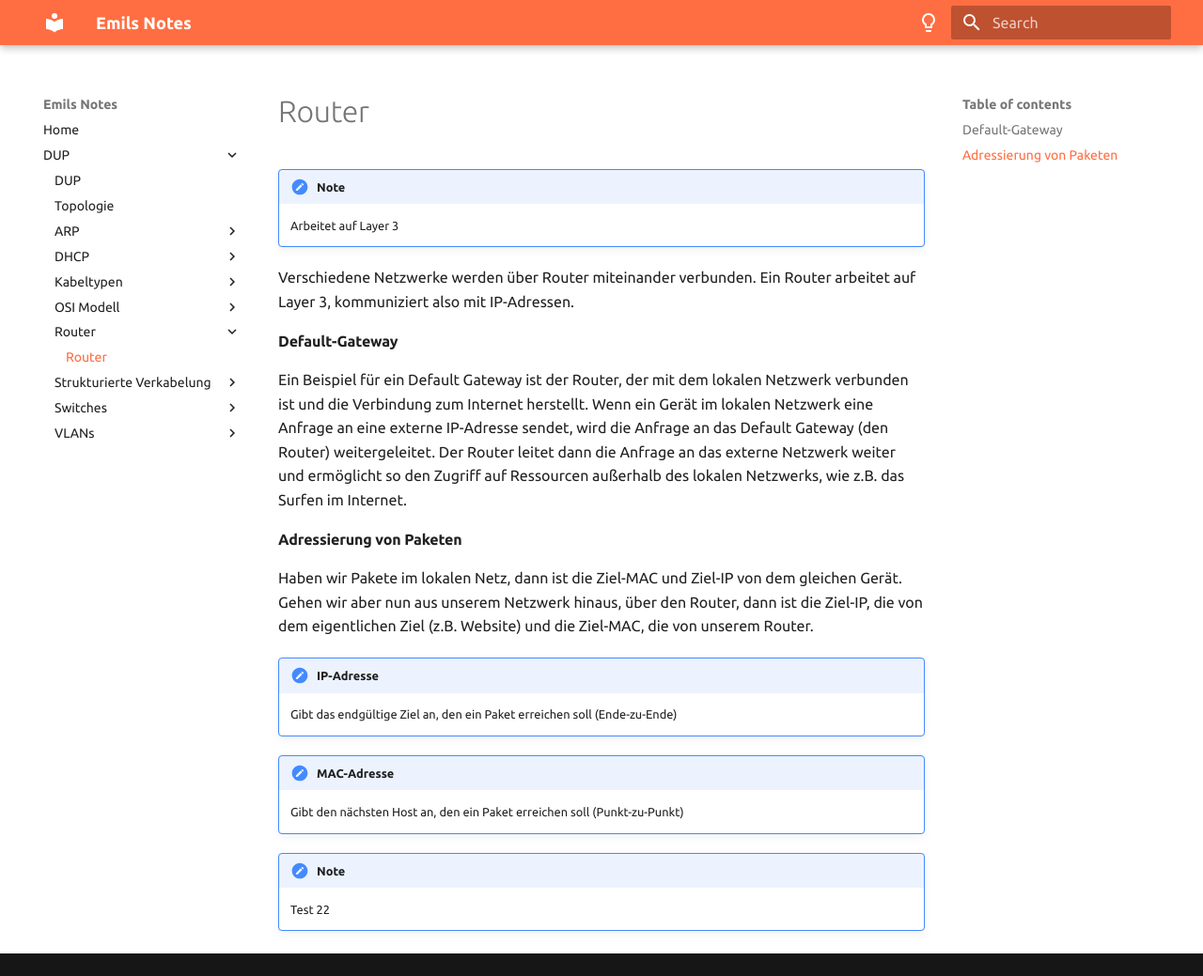
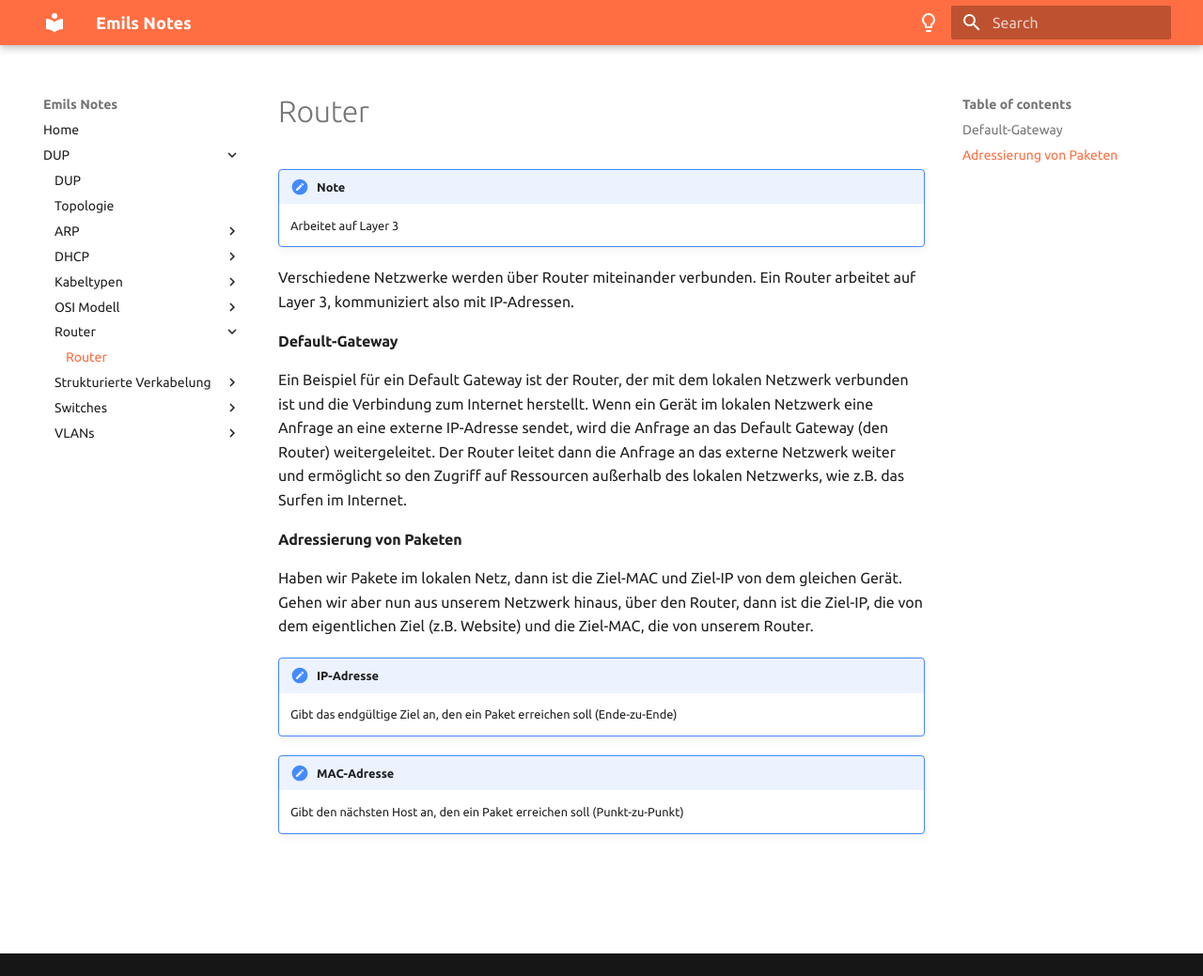
Before and after one commit to CodingEmil/ObsidianShared, an MkDocs documentation site: the page built from docs/DUP/Router/Router.md, in a window 1280 px wide and 1039 px high. Shown: the whole window at 94% size. Built offline with MkDocs 1.6.1 and Material for MkDocs 9.7.7, drawn with Linux system fonts in a browser that asks for light colours.

Commit message:
Update Router.md

```diff
--- a/docs/DUP/Router/Router.md
+++ b/docs/DUP/Router/Router.md
@@ -15,6 +15,3 @@ Gehen wir aber nun aus unserem Netzwerk hinaus, über den Router, dann ist die Z
 
 !!! note "MAC-Adresse"
     Gibt den nächsten Host an, den ein Paket erreichen soll (Punkt-zu-Punkt)
-
-!!! note
-    Test 22
```
